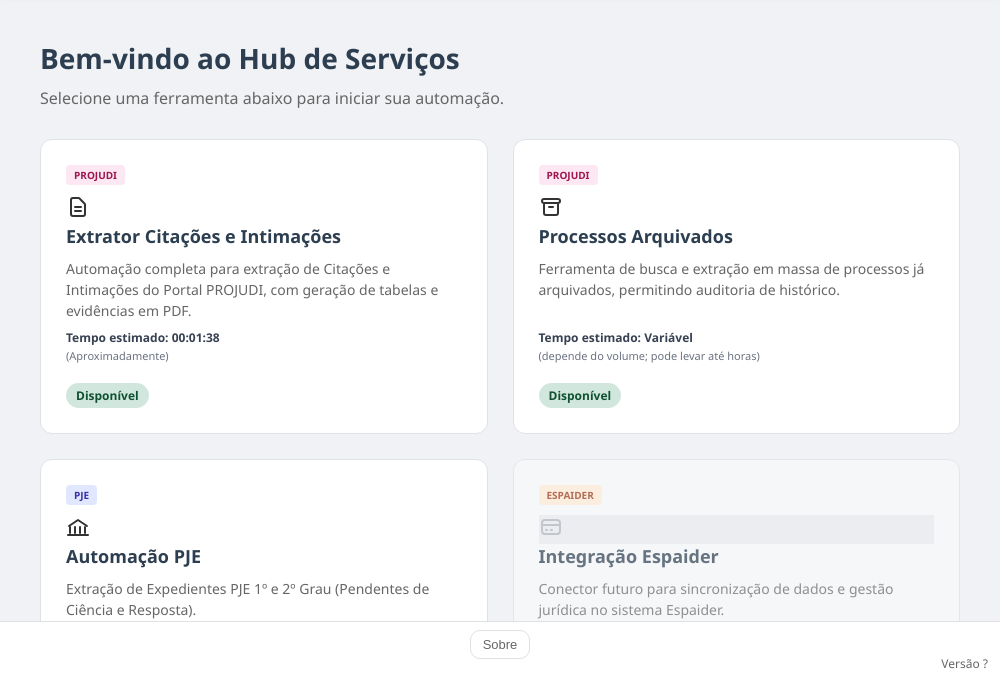
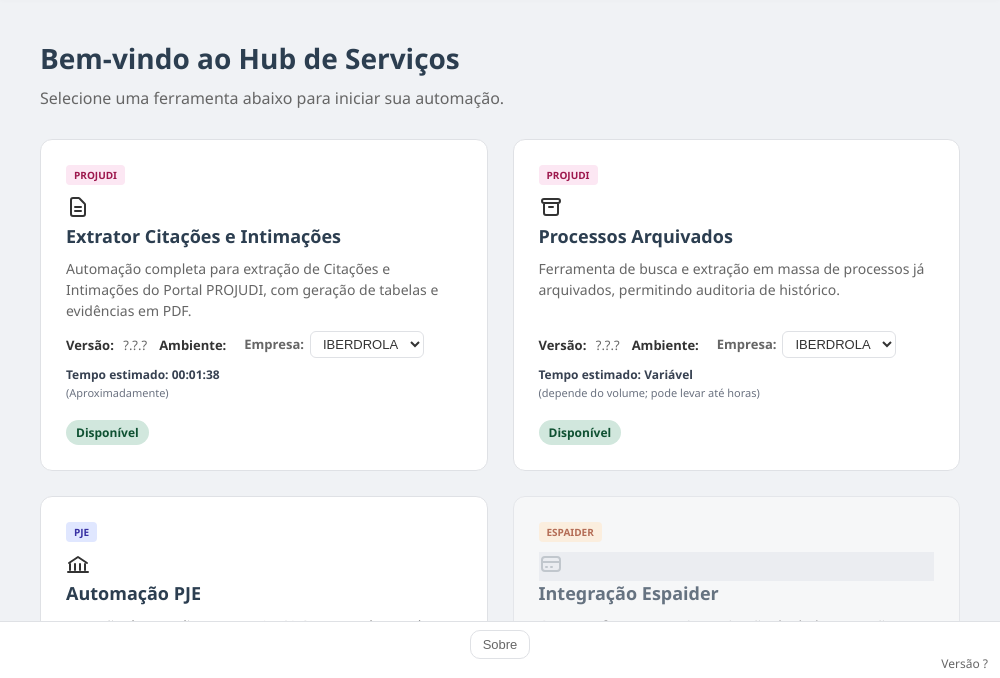
Before and after one commit to An0mi-dot/Extrajud, an Electron app: page index.html in a window 1000 px wide. Shown: the part 122-800 px from the top of the page. Drawn offline with Linux system fonts and the light colour scheme; no server answers; a web font is replaced by a local one.

Commit message:
feat(release): add per-service versions (services.json) and bump-service script; show service metadata in UI

```diff
--- a/index.html
+++ b/index.html
@@ -226,6 +226,19 @@
             line-height: 1.5;
             flex: 1;
         }
+
+        /* Metadata area inside each service card: version, env, company */
+        .service-meta {
+            display:flex;
+            gap:12px;
+            align-items:center;
+            margin-top:10px;
+            flex-wrap:wrap;
+        }
+        .service-meta .meta-item { font-size:13px; color:var(--text-secondary); }
+        .service-meta .meta-item strong { color:var(--text-color); margin-right:6px; font-weight:600; }
+        .company-select { border:1px solid var(--border-color); padding:4px 8px; border-radius:6px; background:var(--card-bg); color:var(--text-color); font-size:13px; }
+        html.dark .company-select { background: #2b2f31; color:var(--text-color); }
 
         .card-status {
             margin-top: 20px;
@@ -543,6 +556,11 @@
                 <div class="card-desc">
                     Automação completa para extração de Citações e Intimações do Portal PROJUDI, com geração de tabelas e evidências em PDF.
                 </div>
+                <div class="service-meta">
+                    <div class="meta-item"><strong>Versão:</strong> <span class="service-ver">?.?.?</span></div>
+                    <div class="meta-item"><strong>Ambiente:</strong> <span class="service-env"></span></div>
+                    <div class="meta-item"><label style="font-weight:600; margin-right:6px;">Empresa:</label><select class="company-select"><option>IBERDROLA</option><option>COELBA</option></select></div>
+                </div>
                 <div class="estimated-time">Tempo estimado: <strong>00:01:38</strong> <small>(Aproximadamente)</small></div>
                 <div class="card-status status-active">Disponível</div>
 
@@ -564,6 +582,11 @@
                 <div class="card-title">Processos Arquivados</div>
                 <div class="card-desc">
                     Ferramenta de busca e extração em massa de processos já arquivados, permitindo auditoria de histórico.
+                </div>
+                <div class="service-meta">
+                    <div class="meta-item"><strong>Versão:</strong> <span class="service-ver">?.?.?</span></div>
+                    <div class="meta-item"><strong>Ambiente:</strong> <span class="service-env"></span></div>
+                    <div class="meta-item"><label style="font-weight:600; margin-right:6px;">Empresa:</label><select class="company-select"><option>IBERDROLA</option><option>COELBA</option></select></div>
                 </div>
                 <div class="estimated-time">Tempo estimado: <strong>Variável</strong> <small>(depende do volume; pode levar até horas)</small></div>
                 <div class="card-status status-active">Disponível</div>
@@ -593,6 +616,11 @@
                 <div class="card-desc">
                     Extração de Expedientes PJE 1º e 2º Grau (Pendentes de Ciência e Resposta).
                 </div>
+                <div class="service-meta">
+                    <div class="meta-item"><strong>Versão:</strong> <span class="service-ver">?.?.?</span></div>
+                    <div class="meta-item"><strong>Ambiente:</strong> <span class="service-env"></span></div>
+                    <div class="meta-item"><label style="font-weight:600; margin-right:6px;">Empresa:</label><select class="company-select"><option>IBERDROLA</option><option>COELBA</option></select></div>
+                </div>
                 <div class="estimated-time">Tempo estimado: <strong>Não estimado</strong> <small>(ainda não avaliado)</small></div>
                 <div class="card-status status-soon">Em desenvolvimento</div>
 
@@ -614,6 +642,11 @@
                 <div class="card-title">Integração Espaider</div>
                 <div class="card-desc">
                     Conector futuro para sincronização de dados e gestão jurídica no sistema Espaider.
+                </div>
+                <div class="service-meta">
+                    <div class="meta-item"><strong>Versão:</strong> <span class="service-ver">?.?.?</span></div>
+                    <div class="meta-item"><strong>Ambiente:</strong> <span class="service-env"></span></div>
+                    <div class="meta-item"><label style="font-weight:600; margin-right:6px;">Empresa:</label><select class="company-select"><option>IBERDROLA</option><option>COELBA</option></select></div>
                 </div>
                 <div class="card-status status-soon">Em Breve</div>
             </div>
@@ -710,6 +743,25 @@
                     document.querySelector('.container').scrollTop = state.index.scrollTop;
                 }
             } catch (e) { console.error('Error restoring index state', e); }
+
+            // Populate service metadata (version, env) and wire company selects
+            try {
+                const ver = await ipcRenderer.invoke('get-app-version') || '?.?.?';
+                document.querySelectorAll('.service-ver').forEach(el => el.textContent = ver);
+                const env = process.platform + ' (' + process.arch + ')';
+                document.querySelectorAll('.service-env').forEach(el => el.textContent = env);
+
+                // Prevent clicks inside service-meta from triggering card navigation
+                document.querySelectorAll('.service-meta').forEach(m => {
+                    m.addEventListener('click', (e) => e.stopPropagation());
+                });
+                document.querySelectorAll('.company-select').forEach(sel => {
+                    sel.addEventListener('click', (e) => e.stopPropagation());
+                    sel.addEventListener('change', (e) => e.stopPropagation());
+                    // default value
+                    sel.value = 'IBERDROLA';
+                });
+            } catch (e) { /* ignore */ }
         });
 
         // Transição de Saída para Links
```
